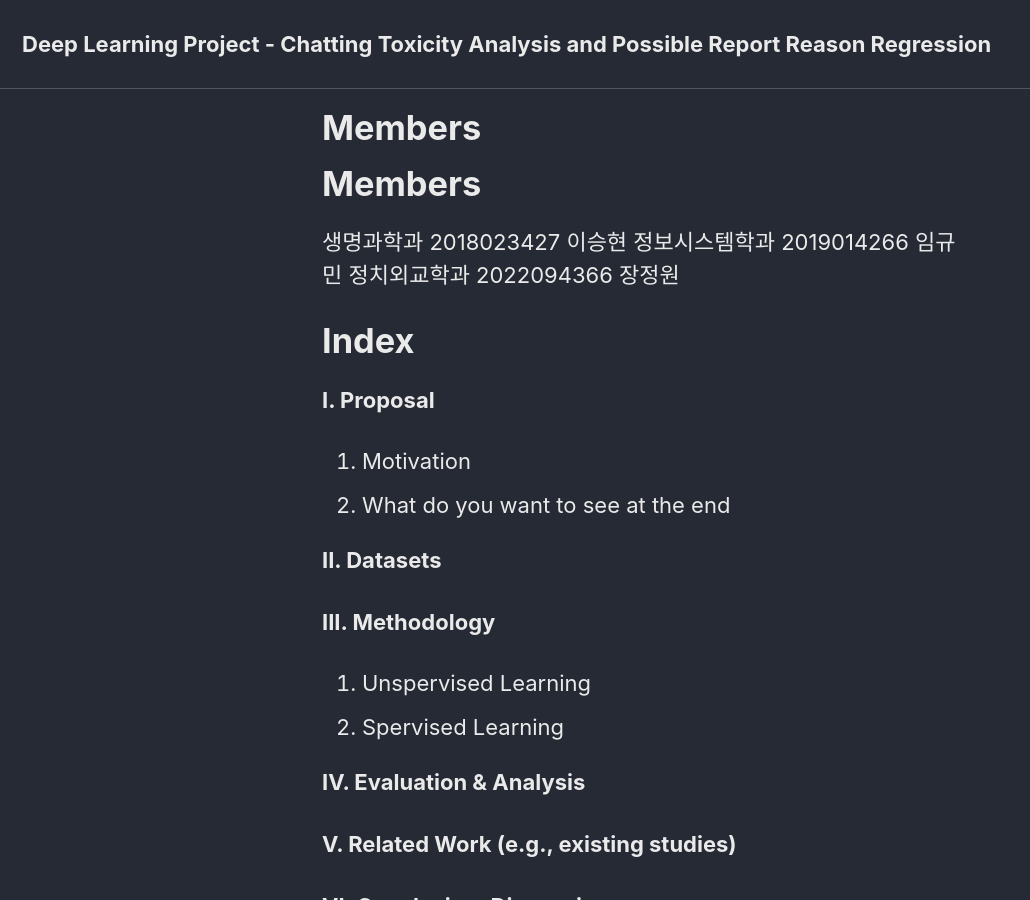
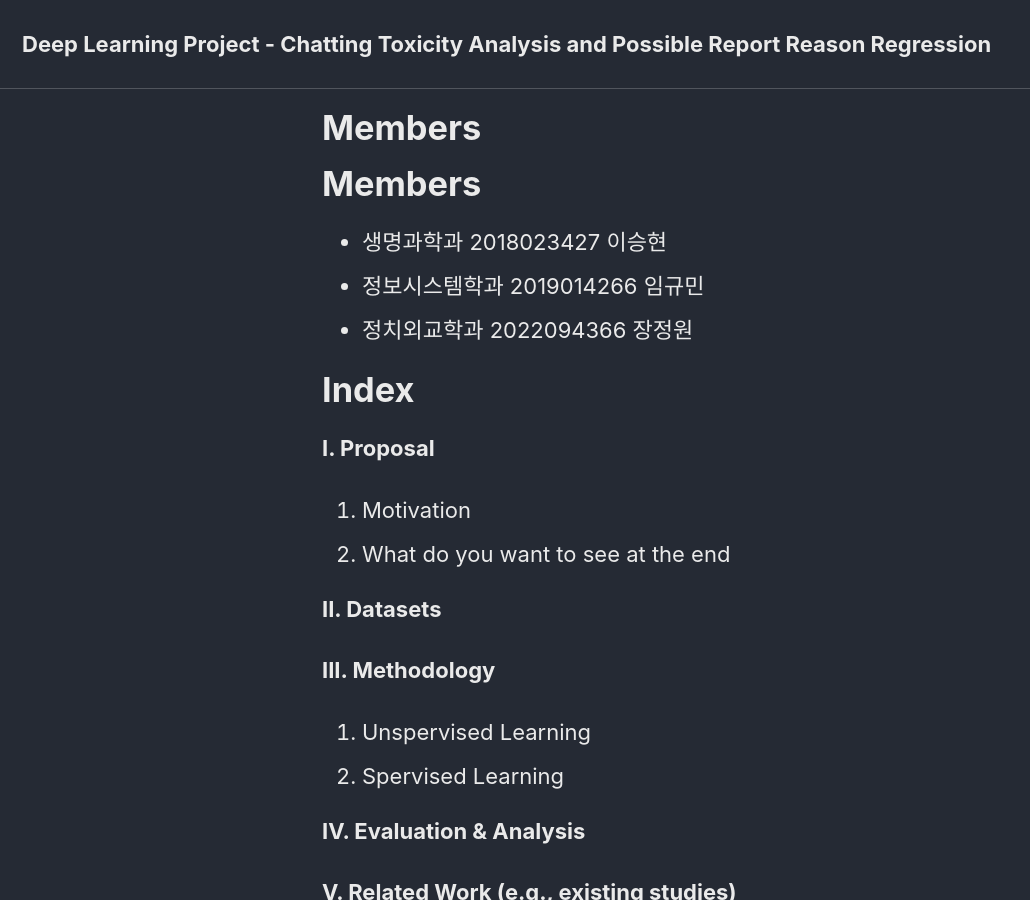
Before and after one commit to KyumKyum/gamechatban.github.io, a Jekyll site: the page built from index.md, in a window 1280 px wide and 900 px high. Shown: the whole window, without its empty margins (0-1030 px from the left). Built offline with Jekyll 4.4.1, drawn with Linux system fonts in a browser that asks for light colours; cached includes are drawn as plain includes; our own code applies the rules of GitHub Pages for plain Markdown files.

```diff
--- a/index.md
+++ b/index.md
@@ -1,8 +1,8 @@
 # Members
 
-생명과학과 2018023427 이승현
-정보시스템학과 2019014266 임규민
-정치외교학과 2022094366 장정원
+- 생명과학과 2018023427 이승현
+- 정보시스템학과 2019014266 임규민
+- 정치외교학과 2022094366 장정원
 
 # Index
 
```
